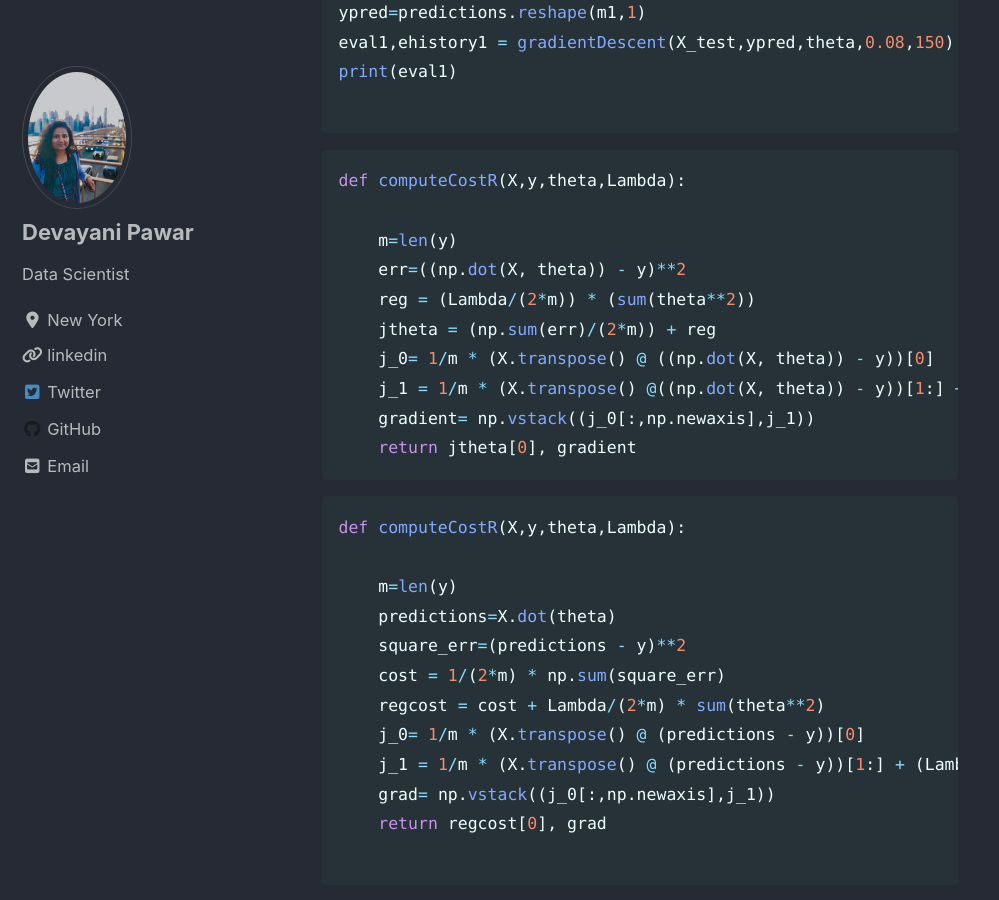
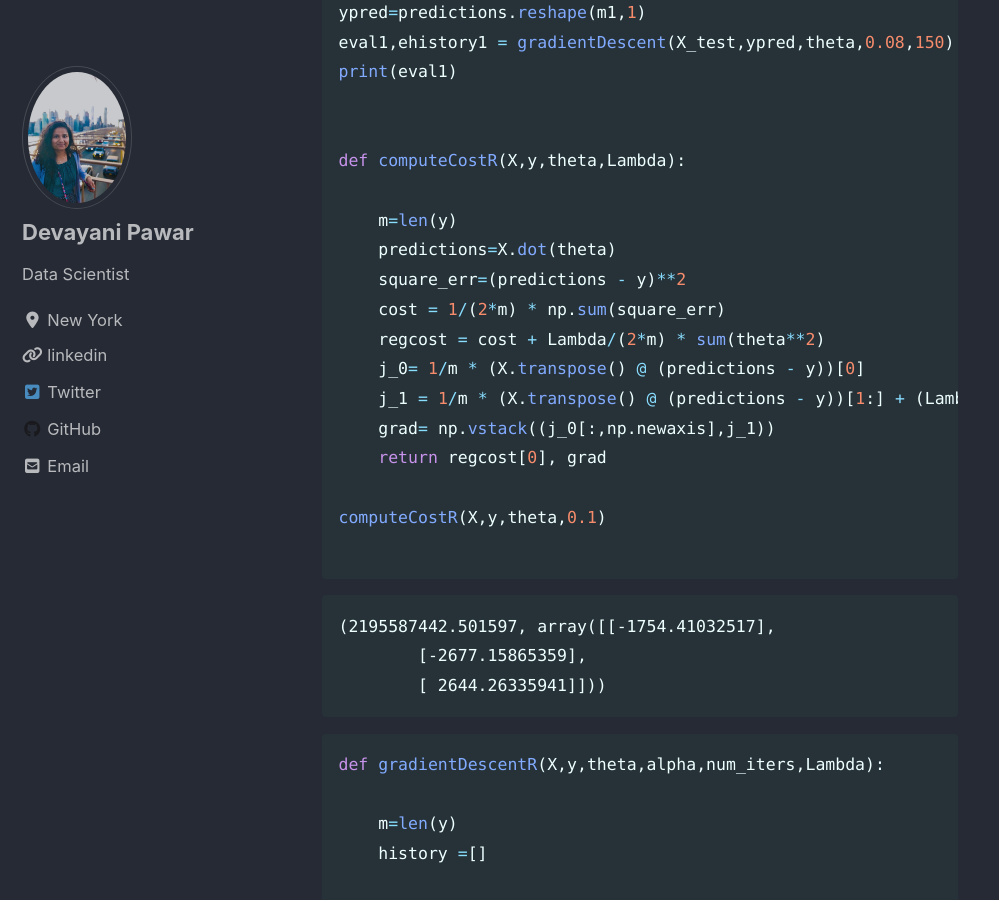
Before and after one commit to devayanipowar/devayanipowar.github.io, a Jekyll site: the page built from _posts/2020-07-22-GradientDescent.md, in a window 1280 px wide and 900 px high, scrolled down 7661 px. Shown: the whole window, without its empty margins (0-999 px from the left). Built offline with Jekyll 4.4.1, drawn with Linux system fonts in a browser that asks for light colours; cached includes are drawn as plain includes; nearby versions of some CDN libraries.

Commit message:
new post

````diff
--- a/_posts/2020-07-22-GradientDescent.md
+++ b/_posts/2020-07-22-GradientDescent.md
@@ -127,7 +127,7 @@ plt.title("loss function using Gradient Descent")
 
 
 
-![png](GradientDescent_files/GradientDescent_12_1.png)
+![png](_posts/GradientDescent_files/GradientDescent_12_1.png)
 
 
 ### Stochastic Gradient Descent
@@ -320,24 +320,7 @@ ypred=predictions.reshape(m1,1)
 eval1,ehistory1 = gradientDescent(X_test,ypred,theta,0.08,150)
 print(eval1)
 
-```
 
-
-```python
-def computeCostR(X,y,theta,Lambda):
-
-    m=len(y)
-    err=((np.dot(X, theta)) - y)**2
-    reg = (Lambda/(2*m)) * (sum(theta**2))
-    jtheta = (np.sum(err)/(2*m)) + reg
-    j_0= 1/m * (X.transpose() @ ((np.dot(X, theta)) - y))[0]
-    j_1 = 1/m * (X.transpose() @((np.dot(X, theta)) - y))[1:] + (Lambda/m)* theta[1:]
-    gradient= np.vstack((j_0[:,np.newaxis],j_1))
-    return jtheta[0], gradient
-```
-
-
-```python
 def computeCostR(X,y,theta,Lambda):
 
     m=len(y)
@@ -350,10 +333,6 @@ def computeCostR(X,y,theta,Lambda):
     grad= np.vstack((j_0[:,np.newaxis],j_1))
     return regcost[0], grad
 
-```
-
-
-```python
 computeCostR(X,y,theta,0.1)
 
 ```
````
